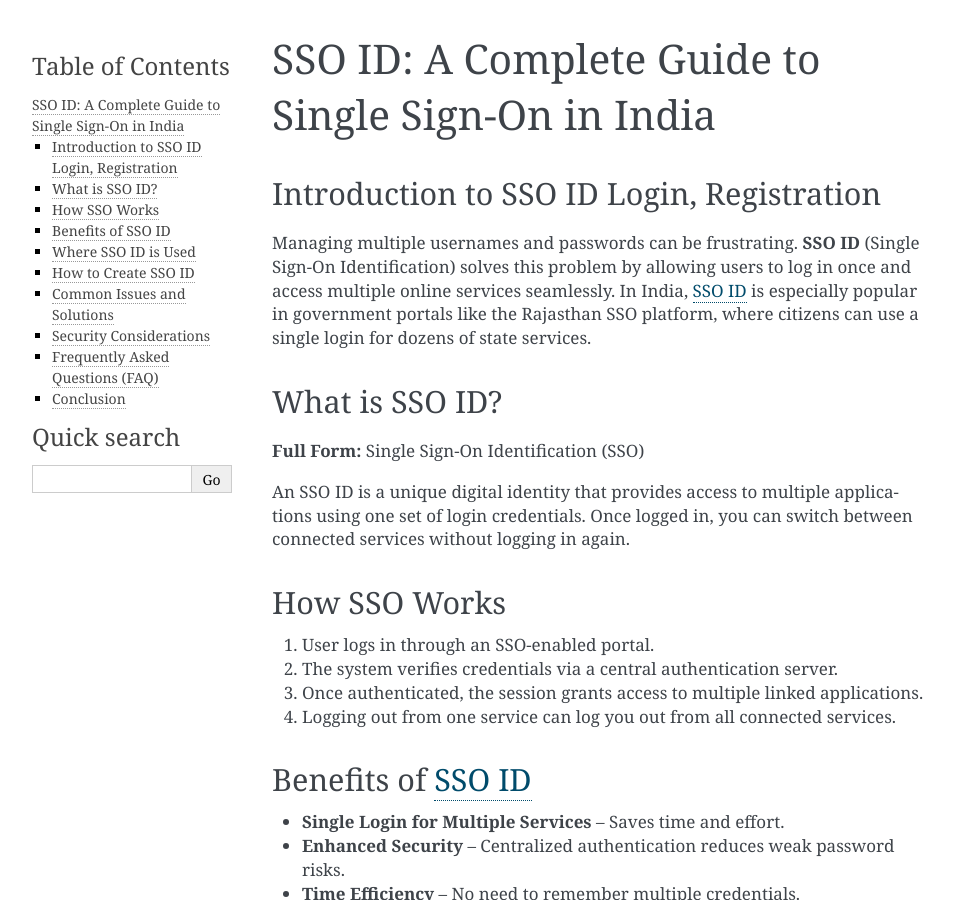
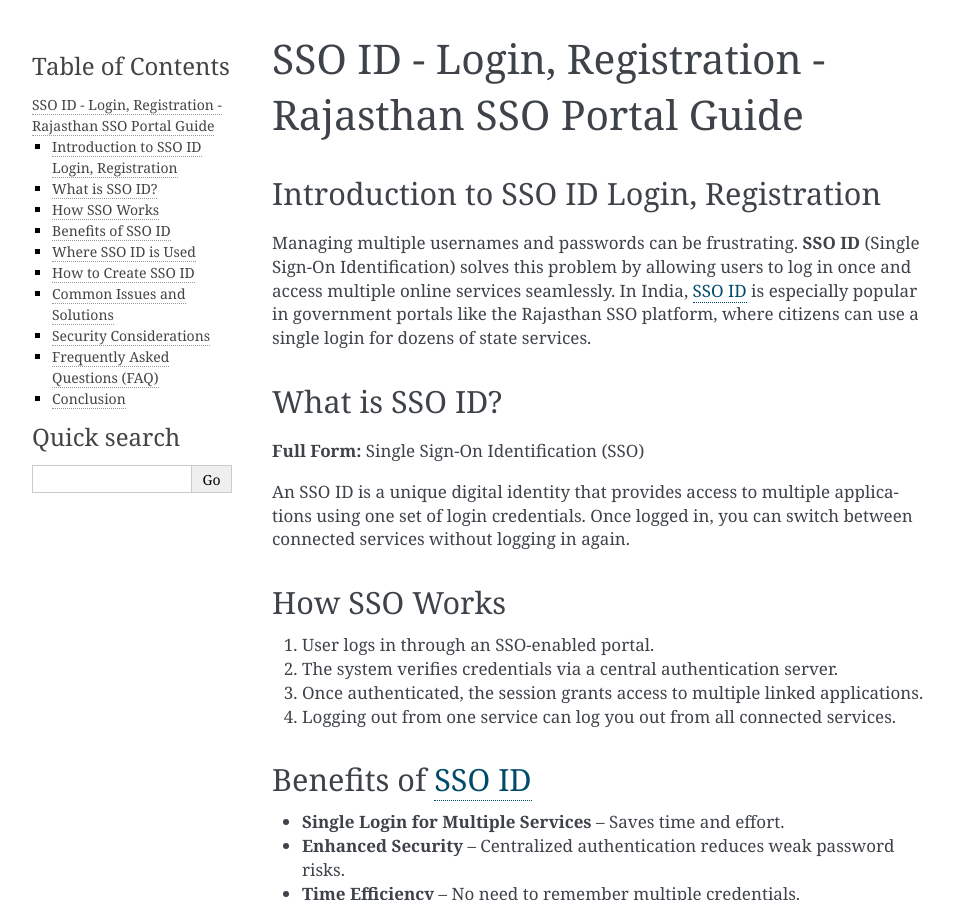
Before and after one commit to aizenpower/ssoid, a Sphinx documentation site: the page built from docs/index.rst, in a window 1280 px wide and 900 px high. Shown: the whole window, without its empty margins (148-1101 px from the left). Built offline with Sphinx 7.4.7, drawn with Linux system fonts in a browser that asks for light colours.

Commit message:
Update index.rst

```diff
--- a/docs/index.rst
+++ b/docs/index.rst
@@ -1,9 +1,8 @@
 .. meta::
-   :title: SSO ID - Login, Registration - Rajasthan SSO Portal Guide
    :description: Learn SSO ID meaning, benefits, and step-by-step registration process to access multiple government services with one secure login.
    :keywords: SSO ID, Single Sign-On, Rajasthan SSO, SSO login, SSO registration, SSO benefits, SSO India, SSO portal
 
-SSO ID: A Complete Guide to Single Sign-On in India
+SSO ID - Login, Registration - Rajasthan SSO Portal Guide
 ===================================================
 
 Introduction to SSO ID Login, Registration
```
